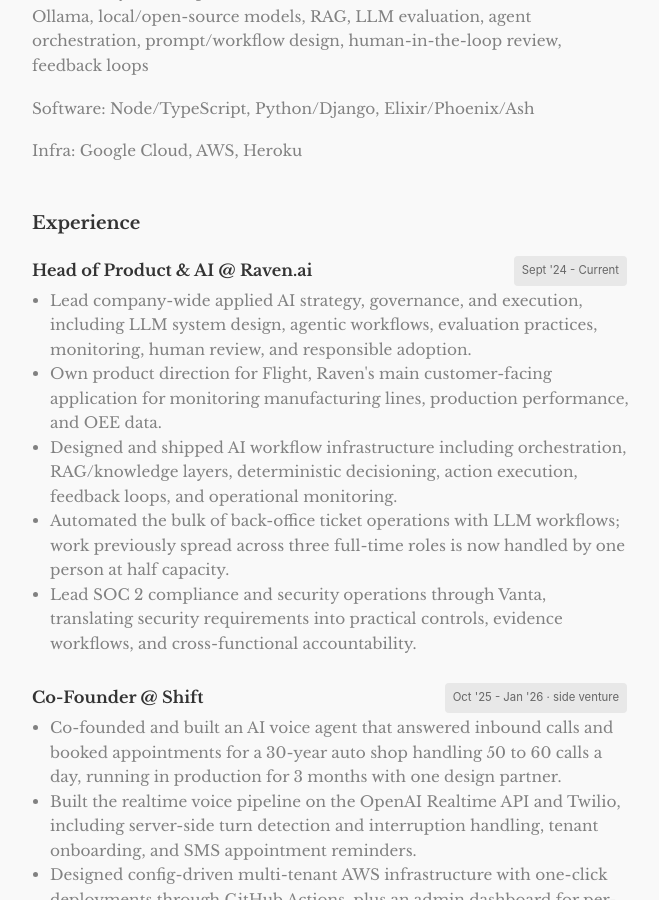
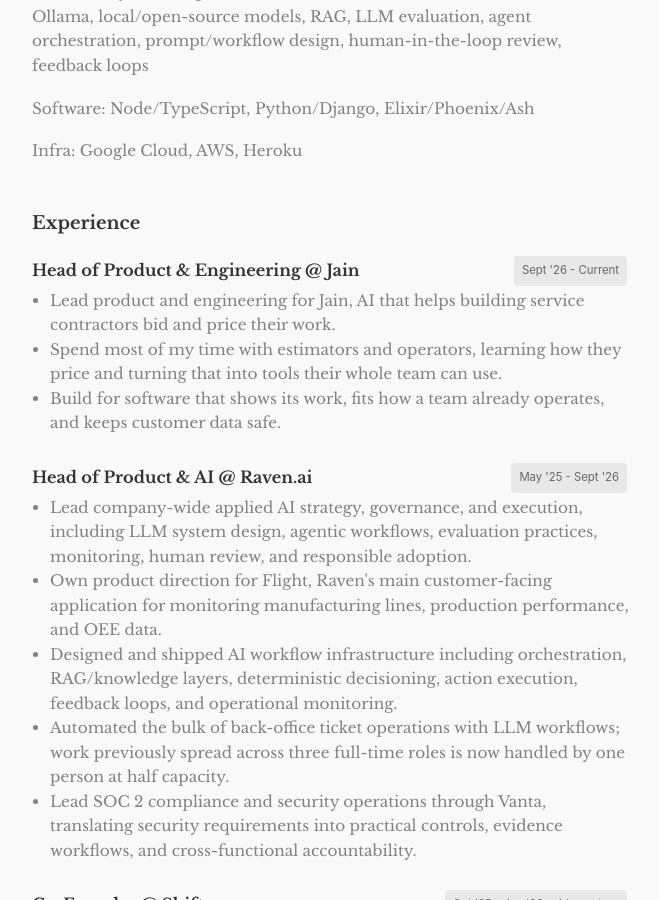
Before and after one commit to geoffchan23/geoffchan23.github.io, a Jekyll site: the page built from resume.html, in a window 1280 px wide and 900 px high, scrolled down 378 px. Shown: the whole window, without its empty margins (308-967 px from the left). Built offline with Jekyll 4.4.1, drawn with Linux system fonts in a browser that asks for light colours; some of the changed text lies outside the part shown.

Commit message:
Update bio and resume for Jain; add Grant Connect, Magnet World, Unstable Unicorns
Co-Authored-By: Claude Opus 5.5 <noreply@anthropic.com>
Claude-Session: https://claude.ai/code/session_01WvUCNgJ5KHPimZ54LV6WYo

```diff
--- a/resume.html
+++ b/resume.html
@@ -1,7 +1,7 @@
 ---
 layout: default
 title: "Resume: Geoff Chan, AI Product Engineer"
-description: 15 years in product and engineering. Head of Product & AI at Raven.ai; previously founder of Stack Five and Director of Engineering at Code4rena.
+description: 15 years in product and engineering. Head of Product & Engineering at Jain; previously Head of Product & AI at Raven.ai, founder of Stack Five and Director of Engineering at Code4rena.
 ---
 <header>
     <div>
@@ -27,7 +27,15 @@ description: 15 years in product and engineering. Head of Product & AI at Raven.
     <section class="work">
         <h2>Experience</h2>
         <div>
-            <h3>Head of Product & AI @ Raven.ai <span class="tag">Sept '24 - Current</span></h3>
+            <h3>Head of Product & Engineering @ Jain <span class="tag">Sept '26 - Current</span></h3>
+            <ul>
+                <li>Lead product and engineering for Jain, AI that helps building service contractors bid and price their work.</li>
+                <li>Spend most of my time with estimators and operators, learning how they price and turning that into tools their whole team can use.</li>
+                <li>Build for software that shows its work, fits how a team already operates, and keeps customer data safe.</li>
+            </ul>
+        </div>
+        <div>
+            <h3>Head of Product & AI @ Raven.ai <span class="tag">May '25 - Sept '26</span></h3>
             <ul>
                 <li>Lead company-wide applied AI strategy, governance, and execution, including LLM system design, agentic workflows, evaluation practices, monitoring, human review, and responsible adoption.</li>
                 <li>Own product direction for Flight, Raven's main customer-facing application for monitoring manufacturing lines, production performance, and OEE data.</li>
@@ -64,7 +72,7 @@ description: 15 years in product and engineering. Head of Product & AI at Raven.
             </ul>
         </div>
         <div>
-            <h3>Director of Engineering @ Code4rena <span class="tag">Feb '23 - May '24</span></h3>
+            <h3>Director of Engineering @ Code4rena <span class="tag">Mar '23 - May '24</span></h3>
             <ul>
                 <li>Scaled the engineering team from 4 to 16 across principal/staff, senior, intermediate, junior, ML, and data science roles. Drove job descriptions, interview design, coordination, including Code4rena's first AI Engineer.</li>
                 <li>Built the operating model and paved-road workflow that increased shipping velocity across the platform and enabled major milestones including v1 of the API, Warden Profiles, and AI-powered documentation search.</li>
@@ -72,9 +80,10 @@ description: 15 years in product and engineering. Head of Product & AI at Raven.
             </ul>
         </div>
         <div>
-            <h3>Founder @ Stack Five <span class="tag">Jul '18 - May '25</span></h3>
+            <h3>Founder & CTO @ Stack Five <span class="tag">Jul '18 - Apr '25</span></h3>
             <ul>
                 <li>Founded and ran a boutique product engineering agency for 7 years, bootstrapped to ~$1M in revenue with a senior team built and retained year after year.</li>
+                <li>Became Vercel and Sanity Partners as early adopters of Next.js.</li>
                 <li>Designed and shipped high-quality products for adidas, Reebok, Salesforce, Heroku, and Code4rena with clear communication, careful expectation management, and leading-edge fullstack JavaScript delivery.</li>
             </ul>
         </div>
```
Also changed, not shown: index.html (+7 -4 lines), llms.txt (+7 -3 lines).
